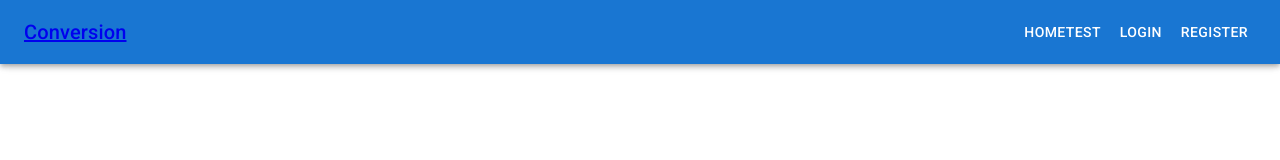
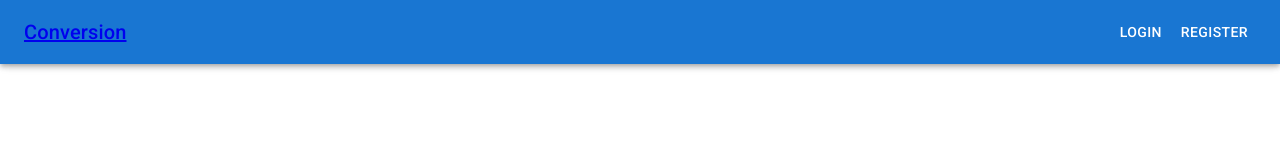
Before and after one commit to Thibaut-Arnoux/react-conversion, a React (Vite) app: page / in a window 1280 px wide. Shown: the top 160 px of the page. Built offline with nearby package versions, Linux system fonts and the light colour scheme.

Commit message:
[Navbar] : Remove path test

```diff
--- a/src/components/ui/NavBar/index.tsx
+++ b/src/components/ui/NavBar/index.tsx
@@ -19,10 +19,6 @@ export const NavBar = () => {
     const title = 'Conversion';
     const drawerWidth = 240;
     const navItems: NavBarItem[] = [
-        {
-            name: 'HomeTest',
-            link: '/home'
-        },
         {
             name: 'Login',
             link: '/login'
```
